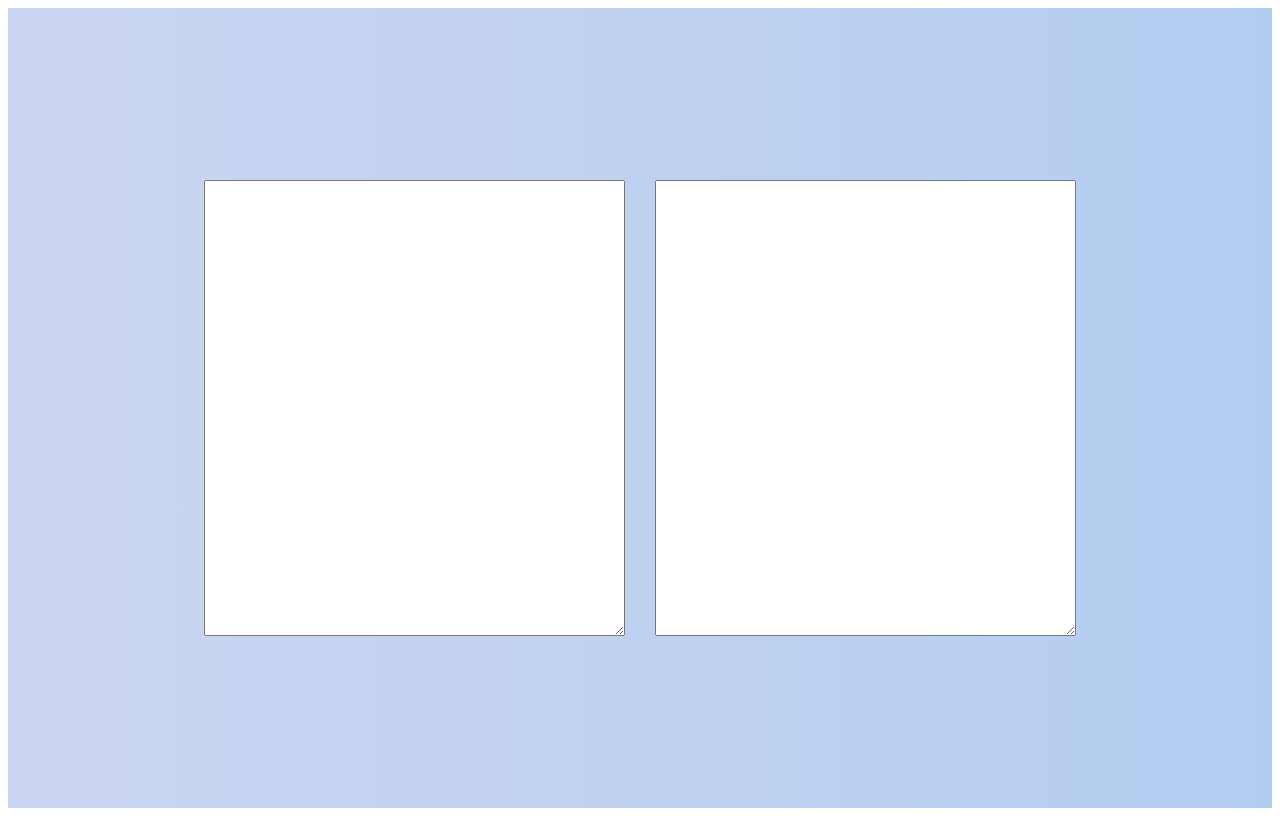
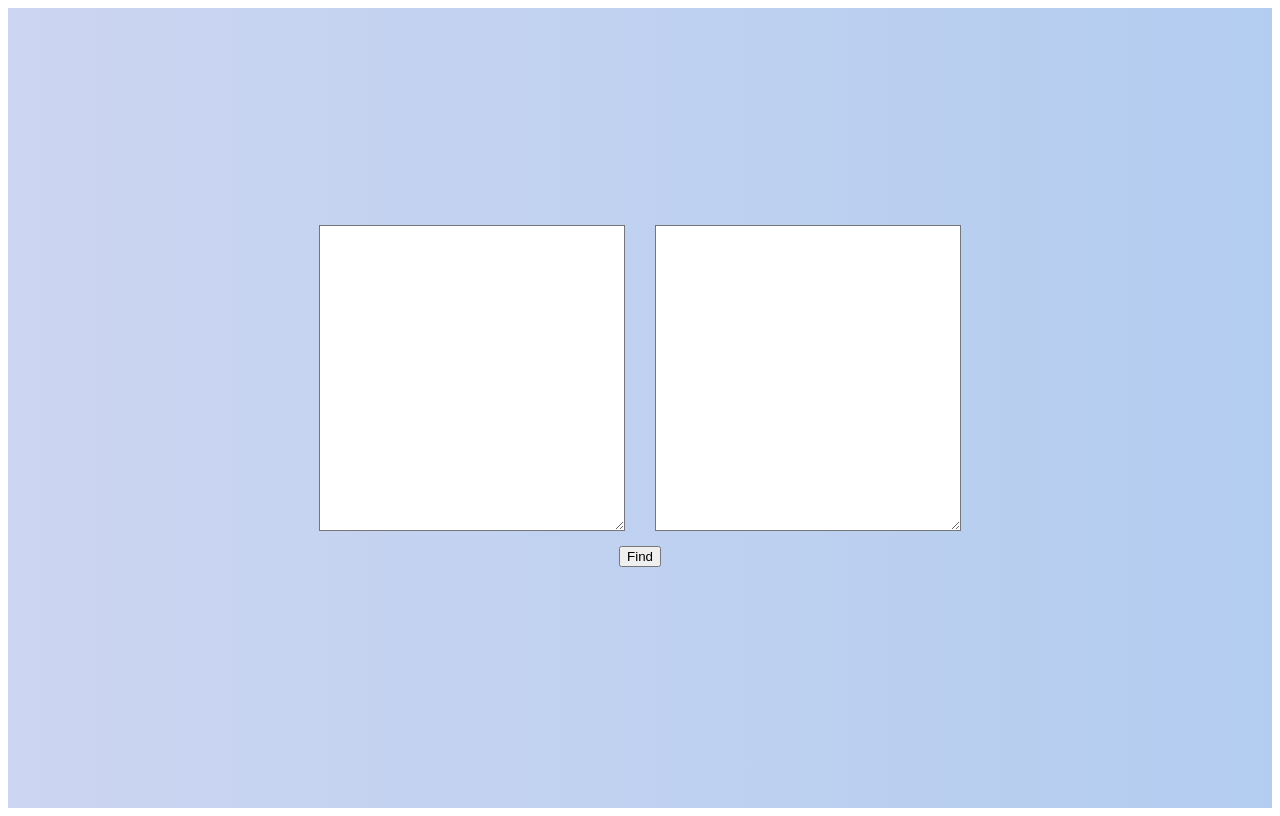
Before and after one commit to KarthikPaidipalli/differencechecker, a plain HTML site: page index.html in a window 1280 px wide. Drawn offline with Linux system fonts and the light colour scheme.

Commit message:
second commit

```diff
--- a/index.css
+++ b/index.css
@@ -1,16 +1,29 @@
 .box-container{
-    height: 100vh;
     width: 100%;
     display: flex;
     flex-direction: row;
     justify-content: center;
     align-items: center;
 }
+.changed{
+    background-color: red;
+}
+.difference-card{
+    background-color: white;
+    margin: 20px;
+}
 .container{
     height: 100vh;
     width: 100%;
     background-image: linear-gradient(to left, rgb(179, 205, 240),rgb(204, 213, 241));
+    display: flex;
+    flex-direction: column;
+    justify-content: center;
+    align-items: center;
 }
-.text{
+.textbox{
+    background-color: white;
+    height: 300px;
+    width: 300px;
     margin: 15px;
 }
--- a/index.html
+++ b/index.html
@@ -9,9 +9,11 @@
 <body>
     <div class="container">
         <div class="box-container">
-            <textarea class="text" id="" rows="30" cols="50"></textarea>
-            <textarea class="text" name="" id="" rows="30" cols="50"></textarea>
+            <textarea class="textbox" id="orginal" rows="30" cols="50"></textarea>
+            <textarea class="textbox" id="changed" rows="30" cols="50"></textarea>
         </div>
+        <button onclick="find()">Find</button>
+        <div id="difference" class="difference-card"></div>
     </div>
     <script src="index.js"></script>
 </body>
--- a/index.js
+++ b/index.js
@@ -0,0 +1,15 @@
+function find() {
+    let originalText = document.getElementById("orginal").value.split(" ");
+    let changedText = document.getElementById("changed").value.split(" ");
+    let differenceDiv = document.getElementById("difference");
+    differenceDiv.innerHTML = "";
+
+    for (let i = 0; i < changedText.length; i++) {
+        let spanelement = document.createElement("span");
+        if (originalText[i] !== changedText[i]) {
+            spanelement.classList.add("changed");
+        }
+        spanelement.textContent = changedText[i] + " ";
+        differenceDiv.appendChild(spanelement);
+    }
+}
```
